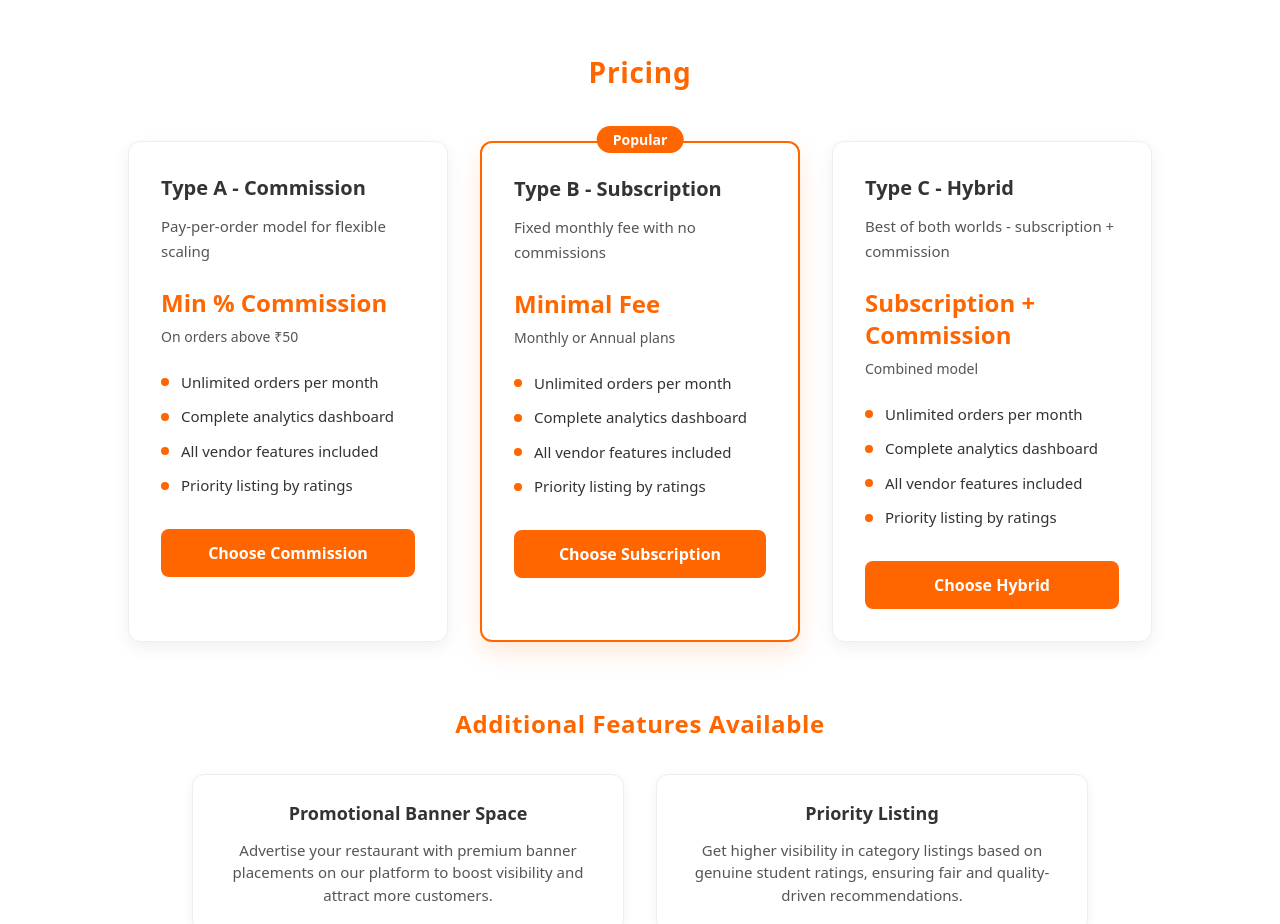
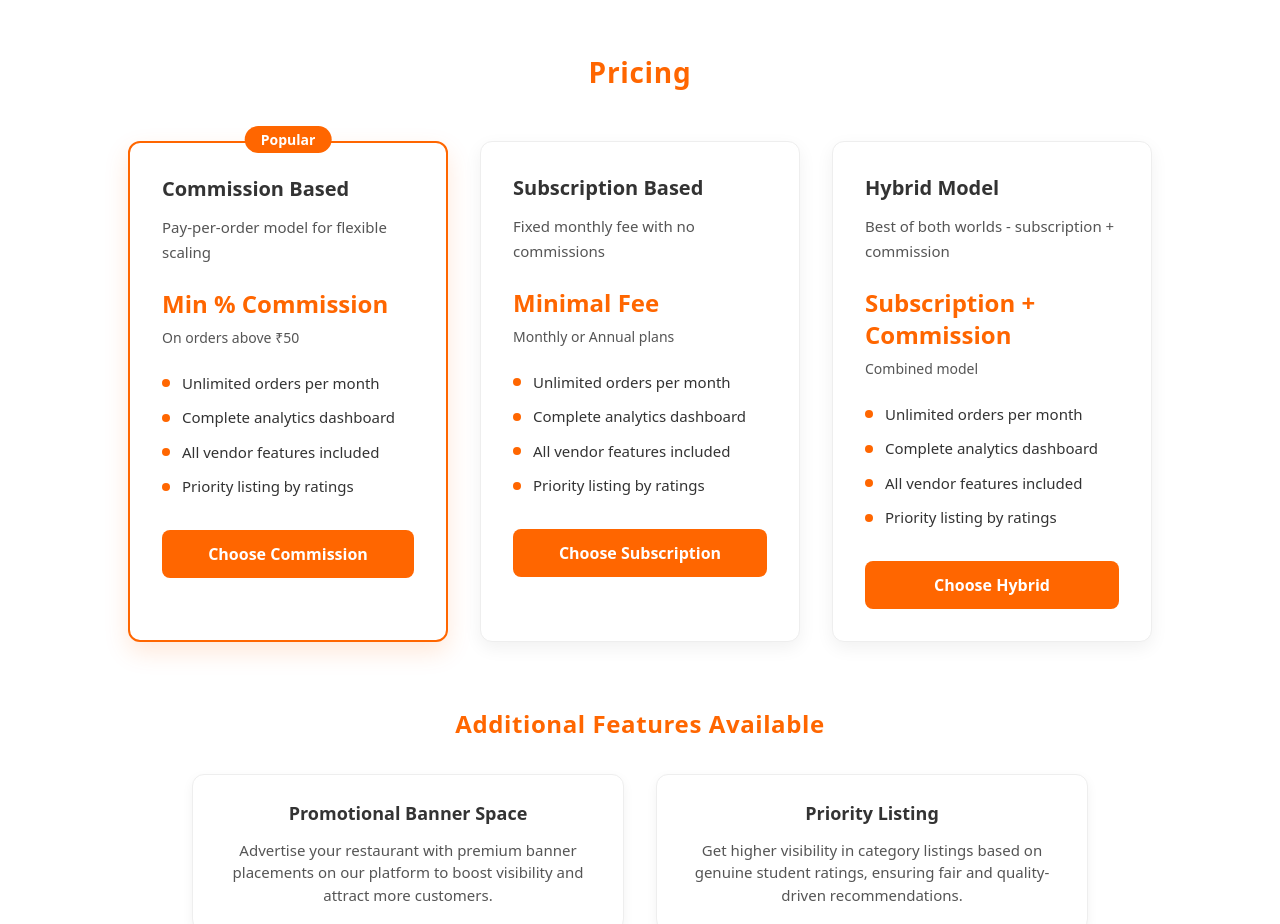
Before and after one commit to vasiprashanti/Unieats, a React (Vite) app in the folder apps/vendor-web/: page /vendor/signup in a window 1280 px wide. Shown: the part 1420-2344 px from the top of the page. Built offline with nearby package versions, Linux system fonts and the light colour scheme; no server answers.

Commit message:
Refactor pricing section: update plan names for clarity and enhance visual emphasis on popular options.

```diff
--- a/apps/vendor-web/src/pages/Signup.jsx
+++ b/apps/vendor-web/src/pages/Signup.jsx
@@ -114,9 +114,12 @@ export default function Signup() {
       <section id="pricing" className="px-[10%] py-16 bg-white border-t border-[#f0f0f0]">
         <h2 className="text-[28px] mb-12 text-[#ff6600] tracking-wide font-semibold text-center">Pricing</h2>
         <div className="grid grid-cols-1 md:grid-cols-3 gap-8 max-w-5xl mx-auto">
-          {/* Type A - Commission Based */}
-          <div className="p-8 rounded-xl border border-[#eee] shadow-[0_6px_18px_rgba(0,0,0,0.06)] hover:shadow-[0_10px_25px_rgba(0,0,0,0.08)] transition-shadow bg-white">
-            <h3 className="text-xl font-semibold text-[#333] mb-3">Type A - Commission</h3>
+          {/* Commission Based */}
+          <div className="p-8 rounded-xl border-2 border-[#ff6600] shadow-[0_10px_25px_rgba(255,102,0,0.15)] bg-white relative">
+            <div className="absolute -top-4 left-1/2 transform -translate-x-1/2">
+              <span className="bg-[#ff6600] text-white px-4 py-1 rounded-full text-sm font-semibold">Popular</span>
+            </div>
+            <h3 className="text-xl font-semibold text-[#333] mb-3">Commission Based</h3>
             <p className="text-[15px] text-[#555] mb-6 leading-relaxed">Pay-per-order model for flexible scaling</p>
             <div className="mb-6">
               <div className="text-2xl font-bold text-[#ff6600] mb-2">Min % Commission</div>
@@ -143,12 +146,9 @@ export default function Signup() {
             <button className="w-full px-6 py-3 rounded-lg bg-[#ff6600] text-white font-semibold hover:bg-[#e65c00] transition-colors">Choose Commission</button>
           </div>
 
-          {/* Type B - Subscription Based */}
-          <div className="p-8 rounded-xl border-2 border-[#ff6600] shadow-[0_10px_25px_rgba(255,102,0,0.15)] bg-white relative">
-            <div className="absolute -top-4 left-1/2 transform -translate-x-1/2">
-              <span className="bg-[#ff6600] text-white px-4 py-1 rounded-full text-sm font-semibold">Popular</span>
-            </div>
-            <h3 className="text-xl font-semibold text-[#333] mb-3">Type B - Subscription</h3>
+          {/* Subscription Based */}
+          <div className="p-8 rounded-xl border border-[#eee] shadow-[0_6px_18px_rgba(0,0,0,0.06)] hover:shadow-[0_10px_25px_rgba(0,0,0,0.08)] transition-shadow bg-white">
+            <h3 className="text-xl font-semibold text-[#333] mb-3">Subscription Based</h3>
             <p className="text-[15px] text-[#555] mb-6 leading-relaxed">Fixed monthly fee with no commissions</p>
             <div className="mb-6">
               <div className="text-2xl font-bold text-[#ff6600] mb-2">Minimal Fee</div>
@@ -175,9 +175,9 @@ export default function Signup() {
             <button className="w-full px-6 py-3 rounded-lg bg-[#ff6600] text-white font-semibold hover:bg-[#e65c00] transition-colors">Choose Subscription</button>
           </div>
 
-          {/* Type C - Hybrid Model */}
+          {/* Hybrid Model */}
           <div className="p-8 rounded-xl border border-[#eee] shadow-[0_6px_18px_rgba(0,0,0,0.06)] hover:shadow-[0_10px_25px_rgba(0,0,0,0.08)] transition-shadow bg-white">
-            <h3 className="text-xl font-semibold text-[#333] mb-3">Type C - Hybrid</h3>
+            <h3 className="text-xl font-semibold text-[#333] mb-3">Hybrid Model</h3>
             <p className="text-[15px] text-[#555] mb-6 leading-relaxed">Best of both worlds - subscription + commission</p>
             <div className="mb-6">
               <div className="text-2xl font-bold text-[#ff6600] mb-2">Subscription + Commission</div>
```
